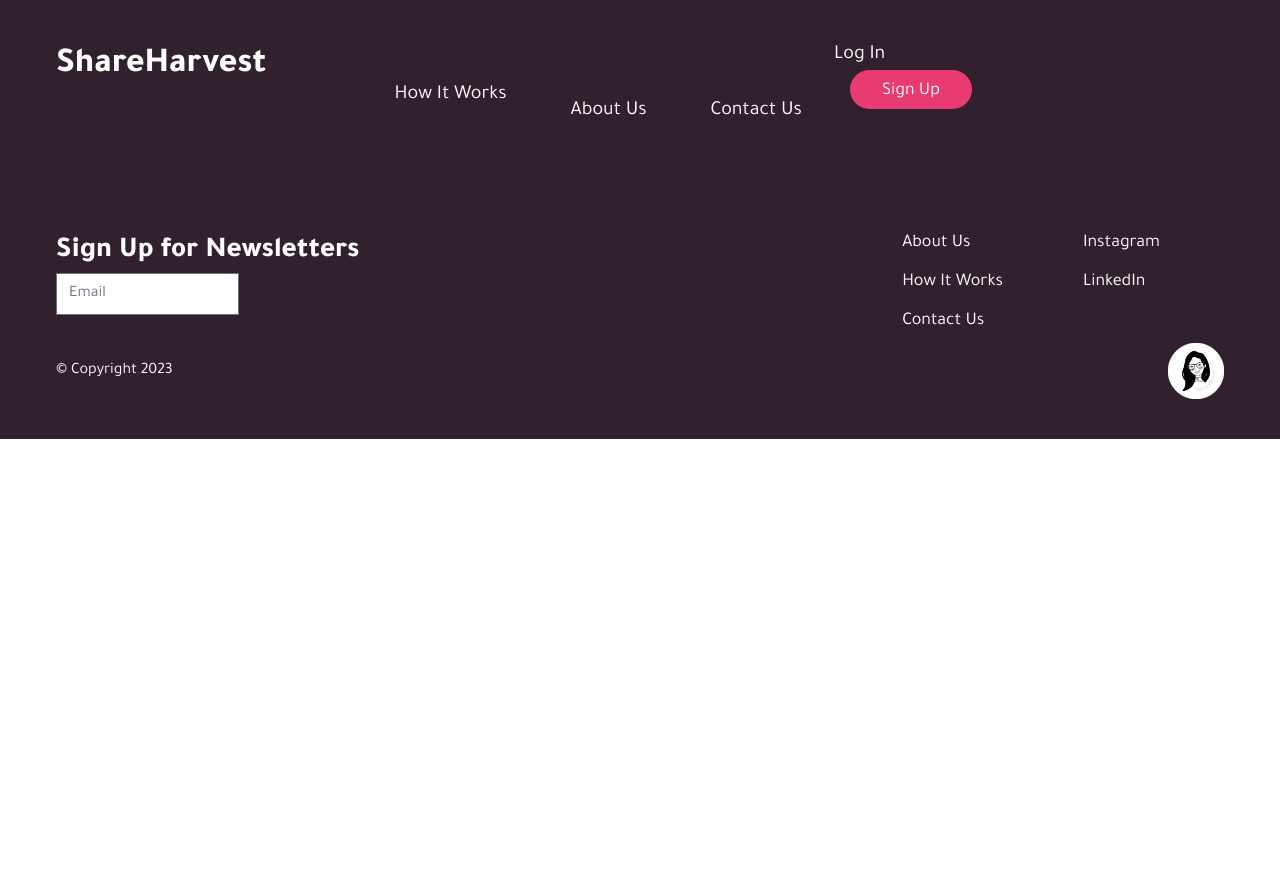
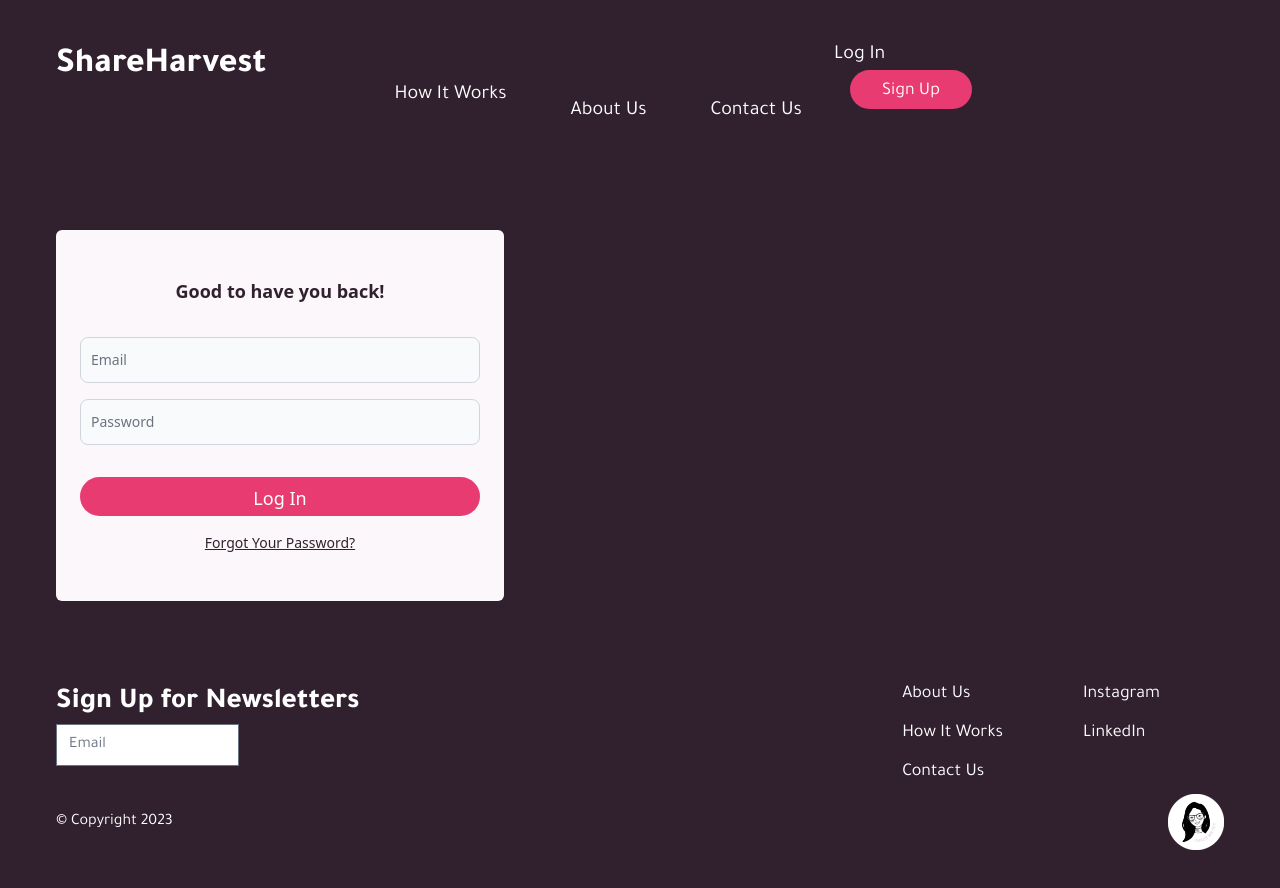
Before and after one commit to DJ-Lor/shareharvest-front-end-react, a React (Create React App) app: page /login in a window 1280 px wide. Before the commit the page ends 800 px from the top, so only its background shows below. Built offline with nearby package versions, Linux system fonts and the light colour scheme.

Commit message:
login forgotpassword codesent pages build

```diff
--- a/src/index.js
+++ b/src/index.js
@@ -10,6 +10,9 @@ import HowItWorks from './pages/HowItWorks';
 import AboutUs from './pages/AboutUs';
 import ContactUs from './pages/ContactUs';
 import SignUp from './pages/SignUp';
+import LogIn from './pages/LogIn';
+import ForgotPassword from './pages/ForgotPassword';
+import PasswordCodeSent from './pages/PasswordCodeSent';
 
 
 const root = ReactDOM.createRoot(document.getElementById('root'));
@@ -23,6 +26,9 @@ root.render(
         <Route path="/aboutus" element={<AboutUs />} />
         <Route path="/contactus" element={<ContactUs />} />
         <Route path="/signup" element={<SignUp />} />
+        <Route path="/login" element={<LogIn />} />
+        <Route path="/forgotpassword" element={<ForgotPassword />} />
+        <Route path="/passwordcodesent" element={<PasswordCodeSent />} />
       </Routes>
       <Footer />
     </BrowserRouter>
--- /dev/null
+++ b/src/pages/ForgotPassword.jsx
@@ -0,0 +1,27 @@
+"use client";
+
+import { TextInput } from "flowbite-react";
+import CustomButton from "../components/CustomButton";
+
+export default function ForgotPassword() {
+  return (
+    <div className="bg-brownc px-10 md:px-12 lg:px-14 py-10 md:py-16 lg:py-10 ">
+    <form className="flex max-w-md flex-col gap-4 bg-light box-border px-6 py-12 rounded-md ">
+      <p className=" text-brownc font-bold text-center text-lg px-4 pb-4">Forgot your password?</p>
+
+      <div className="pb-4">
+        <TextInput
+          id="email1"
+          placeholder="Email"
+          required
+          type="email"
+          className=" text-brownc"
+        />
+      </div>
+      <CustomButton type="submit" className="bg-pinkc">
+        Send Code
+      </CustomButton>
+    </form>
+    </div>
+  )
+}
--- /dev/null
+++ b/src/pages/LogIn.jsx
@@ -0,0 +1,38 @@
+"use client";
+
+import { Label, TextInput } from "flowbite-react";
+import CustomButton from "../components/CustomButton";
+
+export default function LogIn() {
+  return (
+    <div className="bg-brownc px-10 md:px-12 lg:px-14 py-10 md:py-16 lg:py-10 ">
+            <form className="flex max-w-md flex-col gap-4 bg-light box-border px-6 py-12 rounded-md ">
+              <p className=" text-brownc font-bold text-center text-lg px-4 pb-4">Good to have you back!</p>
+
+                <TextInput
+                  id="email1"
+                  placeholder="Email"
+                  required
+                  type="email"
+                  className=" text-brownc"
+                />
+
+              <div className="pb-4">
+
+                <TextInput
+                  id="password1"
+                  required
+                  placeholder="Password"
+                  type="password"
+                  className=" text-brownc"
+                />
+              </div>
+
+              <CustomButton type="submit" className="bg-pinkc">
+                Log In
+              </CustomButton>
+              <a href="/" className= "text-brownc underline text-sm text-center">Forgot Your Password?</a>
+            </form>
+    </div>
+  )
+}
--- /dev/null
+++ b/src/pages/PasswordCodeSent.jsx
@@ -0,0 +1,11 @@
+
+export default function PasswordCodeSent() {
+  return (
+    <div className="bg-brownc px-10 md:px-12 lg:px-14 py-10 md:py-16 lg:py-10 ">
+    <form className="flex max-w-md flex-col gap-4 bg-light box-border px-6 py-12 rounded-md ">
+      <p className=" text-brownc font-bold text-center text-lg px-4 pb-4">Code Sent!</p>
+      <p className=" text-pinkc text-center text-sm px-4 pb-4">Please check your email inbox</p>
+    </form>
+    </div>
+  )
+}
```
